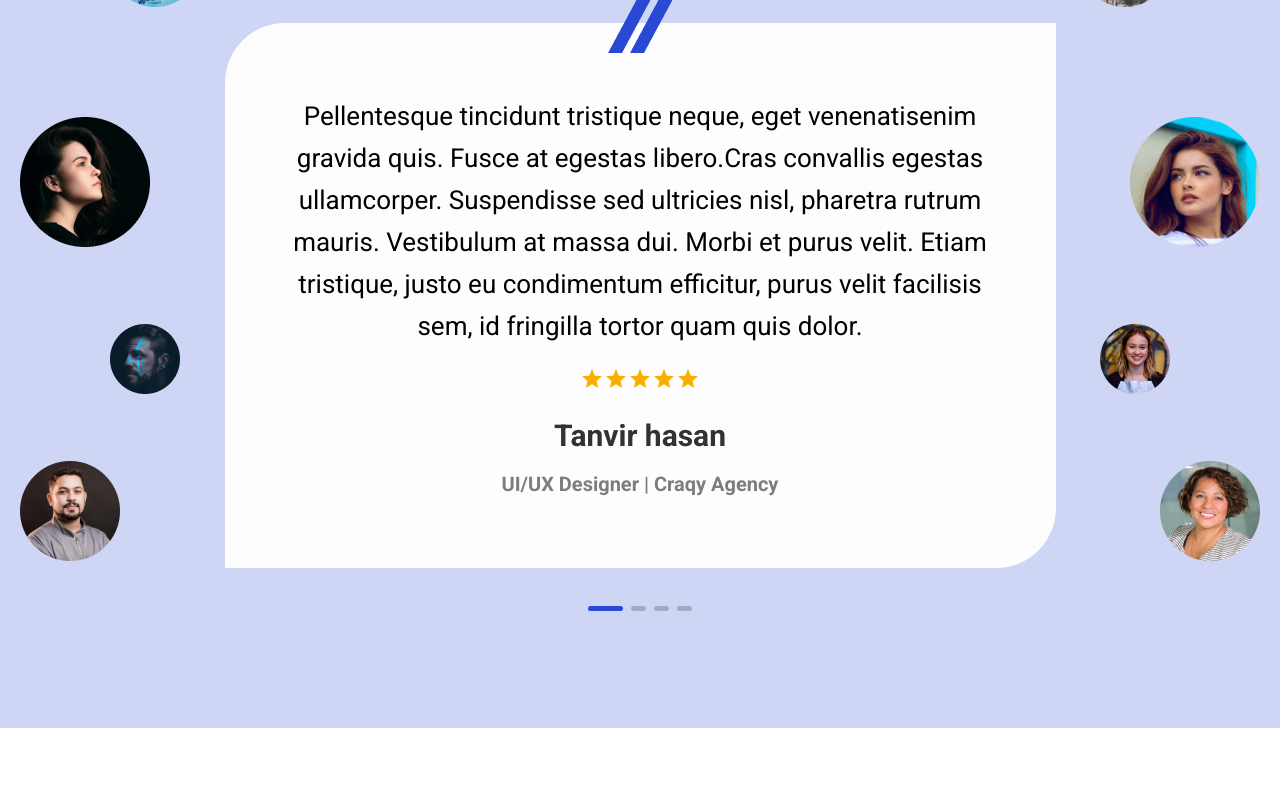
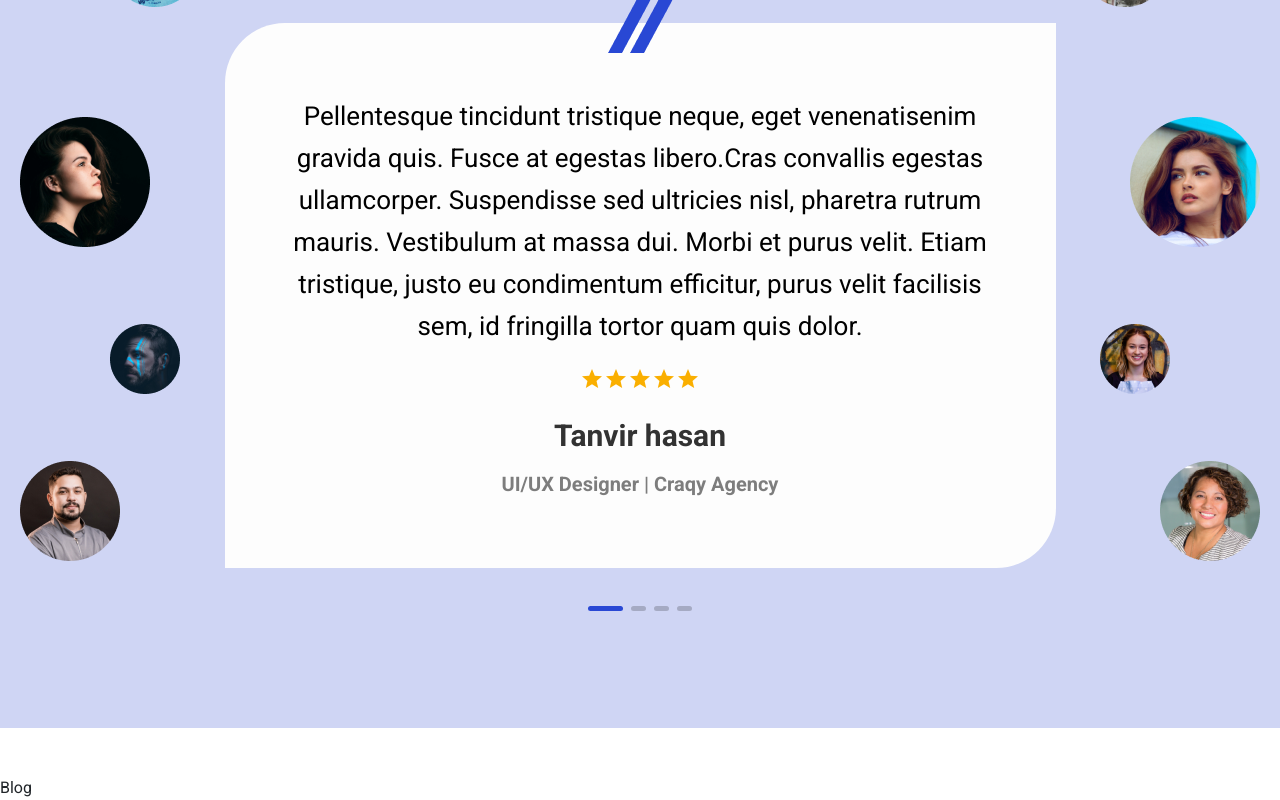
Before and after one commit to DEV-ASHANAUR/arjun-react-theme, a React (Create React App) app: page / in a window 1280 px wide. Shown: the part 3376-4176 px from the top of the page. Before the commit the page ends 4152 px from the top, so only its background shows below. Built offline with nearby package versions, Linux system fonts and the light colour scheme.

Commit message:
change directory

```diff
--- /dev/null
+++ b/src/components/blog/Blog.jsx
@@ -0,0 +1,9 @@
+import React from 'react'
+import './blog.css';
+const Blog = () => {
+  return (
+    <div>Blog</div>
+  )
+}
+
+export default Blog
--- a/src/pages/Home.jsx
+++ b/src/pages/Home.jsx
@@ -5,7 +5,8 @@ import Project from '../components/home/Project'
 import Navbar from '../components/navbar/Navbar'
 import Service from '../components/service/Service'
 import Trust from '../components/trust/Trust'
-import Testimonial from '../testimonial/Testimonial'
+import Testimonial from '../components/testimonial/Testimonial'
+import Blog from '../components/blog/Blog'
 
 const Home = () => {
   return (
@@ -17,6 +18,7 @@ const Home = () => {
         <Service />
         <Project />
         <Testimonial />
+        <Blog />
     </div>
   )
 }
```
Also changed, not shown: src/components/testimonial/Testimonial.jsx (renamed from src/testimonial/Testimonial.jsx, +9 -9 lines), src/components/blog/blog.css (added), src/components/testimonial/testimonial.css (renamed from src/testimonial/testimonial.css).
